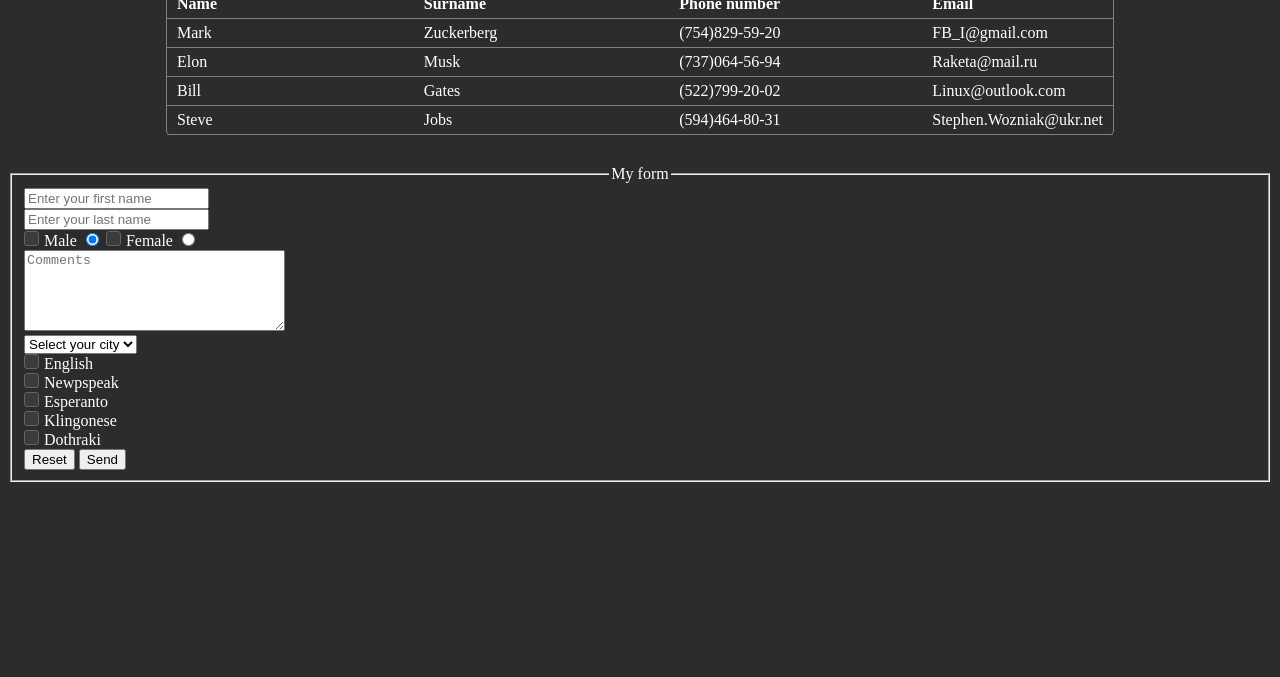
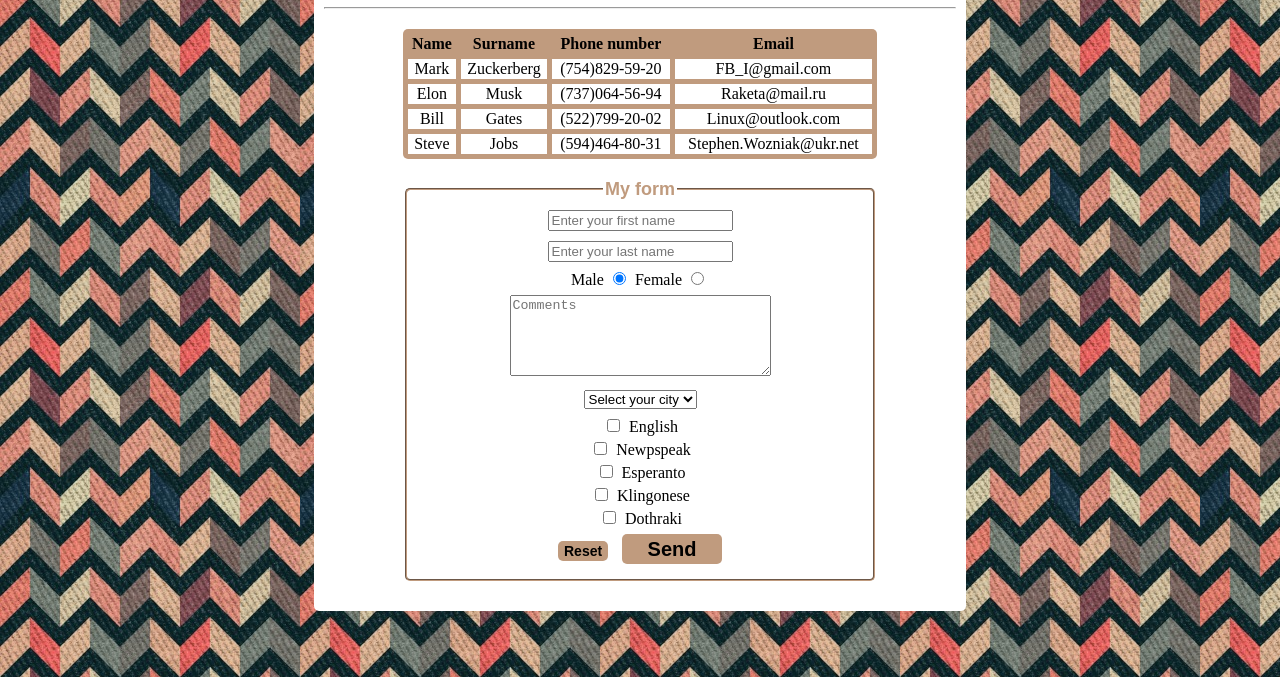
Before and after one commit to Vonatlus/HW-2-HTML, a plain HTML site: page index.html in a window 1280 px wide. Shown: the part 123-800 px from the top of the page. Drawn offline with Linux system fonts and the light colour scheme.

Commit message:
Add files via upload

```diff
--- a/style.css
+++ b/style.css
@@ -1,108 +1,67 @@
 body {
-    background: #2c2c2c;
-    color: white;
-}
-table {
-    width: 75%;
-    margin: 30px auto;
-    padding: 0px;
-    border-spacing: 0;
-    border: 1px solid grey;
-    border-bottom: none;
-    border-radius: 5px;
-}
+    background-image: url(kirpich-abstraktnyj.jpg);
 
-
-th {
-    text-align: left;
-}
-
-th,td {
-    border-bottom: 1px solid grey;
-    margin: 20px;
-    padding: 5px 10px;
-    width: 33%;
-
-}
-svg {
-    fill: white;
-    width: 20px;
-}
-.dots-icon {
-    text-align: right;
-    padding-right: 10px;
 
 }
 
-.dark-icon {
-    fill: #737373;
+.wrap {
+    background: #ffffff;
+    margin: 40px auto;
+    border-radius: 5px;
+    padding: 10px;
+    width: 50%;
 }
-.dark {
-    color: #737373;
+
+h1 {
+    text-align: center
 }
-input[type="checkbox"] {
-    display: none;
+
+table {
+    margin: 20px auto;
+    width: 75%;
+    text-align: center;
+    border-radius: 5px;
+    background: #c09b7e;
+    border-spacing: 5px;
 }
-input[type="checkbox"]:checked + label::before {
-    background-color: #159ef8;
-    border: 0.5px solid #159ef8;
-    background-image: url(icons/check.svg);
-    background-size: 100%;
-
+td {
+    background: white;
 
 }
-input[type="checkbox"]:checked + #name::before {
-    background-color: #159ef8;
-    border: 0.5px solid #159ef8;
-    background-size: 100%;
-    background-image: url(icons/minus.svg);
+form {
+    margin: auto;
+    width: 75%;
+}
+fieldset {
+    border-color: #c09b7e;
+    text-align: center;
+    border-radius: 5px;
+    margin-bottom: 20px;
+
+}
+legend {
+    font-size: 18px;
+    font-weight: bold;
+    font-family: Arial;
+    color: #c09b7e;
 }
 
-
-label::before {
-    content: '';
-    display: inline-block;
-    width: 13px;
-    height: 13px;
-    background: #3b3b3b;
-    border-radius: 3px;
-    margin-right: 5px;
-    border: 0.5px solid #656565;
-    transition: 0.4s;
+input,textarea,select{
+    margin: 5px;
 
 }
-.box {
-    margin: 0;
+.button {
+    height: 30px;
+    width: 100px;
+    background: #c09b7e;
+    border: none;
+    border-radius: 5px;
+    font-size: 20px;
+    font-weight: bold;
 }
-.box::before {
-    margin-right: 5px;
-    display: inline-block;
-    content: '';
-    width: 13px;
-    height: 13px;
-    background: grey;
-    background-image: url(icons/box.svg);
-    background-size: 100%;
-
+.button.reset {
+    height: 20px;
+    width: 50px;
+    font-size: 14px;
 
 }
-.search {
-    padding-left: 10%;
-    position: relative;
-    text-align: right;
-}
-.input-search {
-    width: 80px;
-    padding-left: 20px;
-    background: #424242;
-    border: none;
-    border-radius: 3px;
-    color: white;
-    outline: none;
-}
-
-.search svg {
-    position: absolute;
-    top: 9px;
-
-}
```
